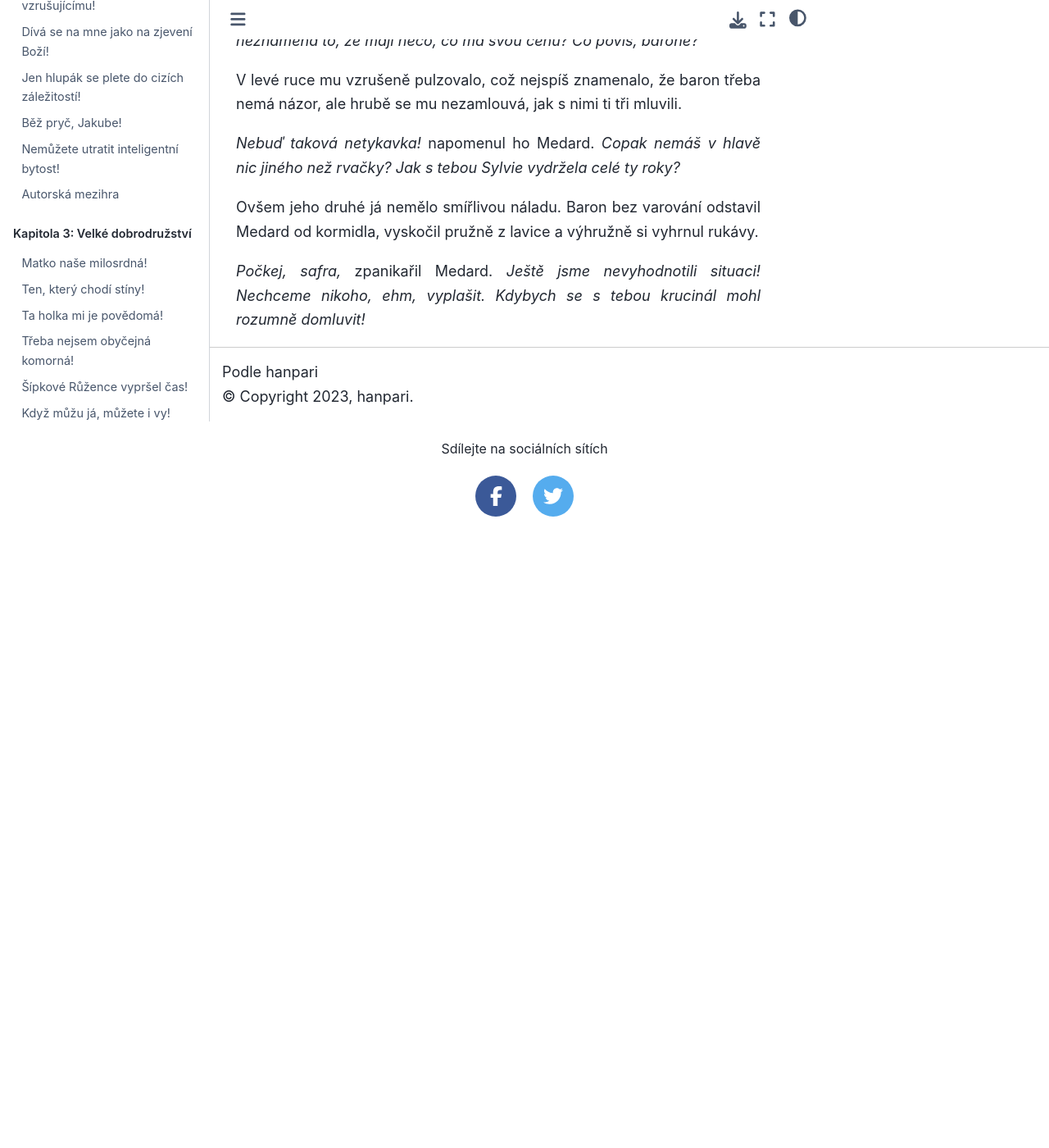
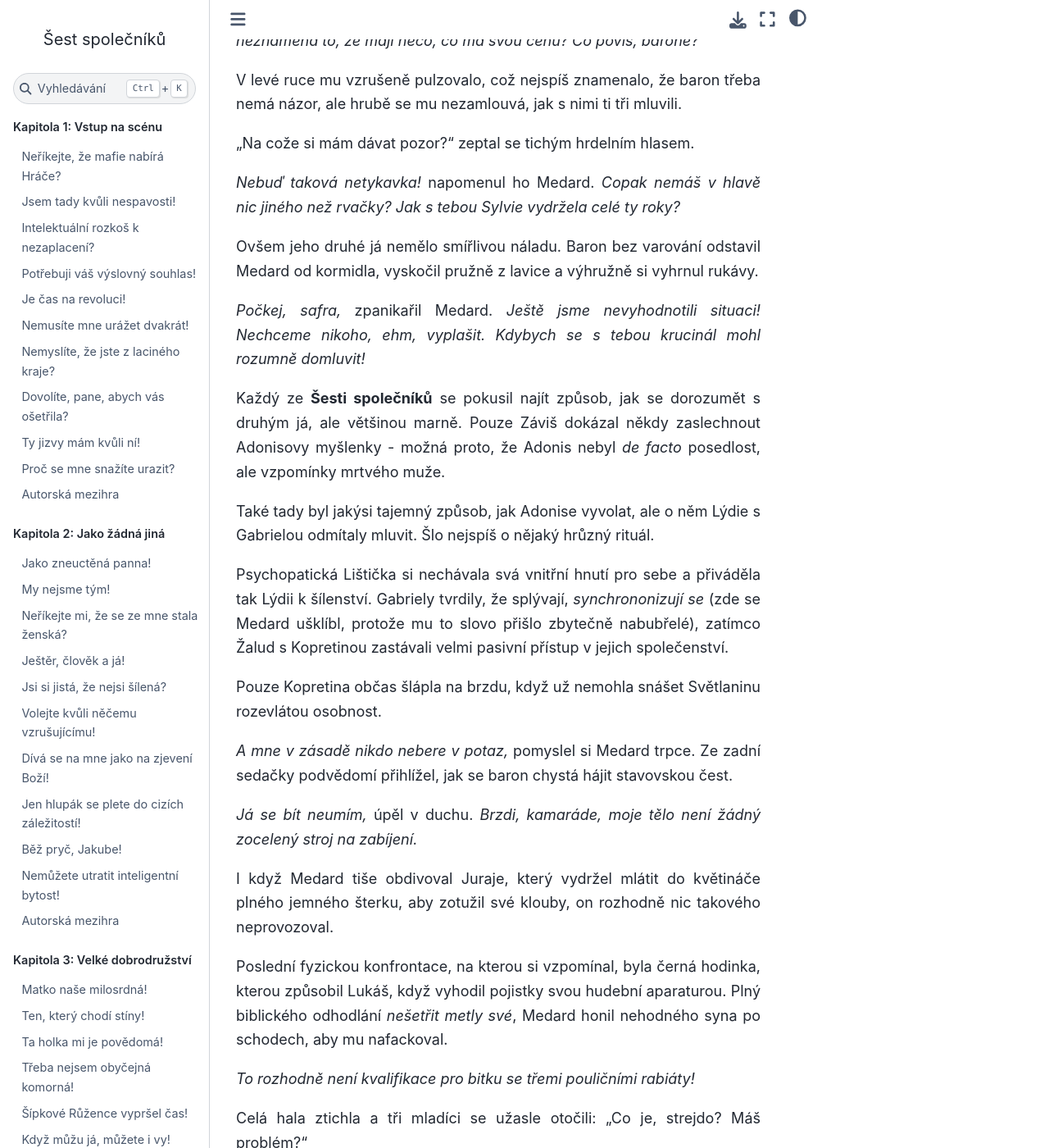
Before and after one commit to hanpari/sest-spolecniku, a Sphinx documentation site: the page built from source/sest_spolecniku/012-o-patro-dal/06.md, in a window 1280 px wide and 1400 px high, scrolled down 5046 px. Shown: the whole window at 82% size. Built offline with Sphinx 7.4.7 and the Sphinx Book theme 1.1.4, drawn with Linux system fonts in a browser that asks for light colours; pages that are not in the unit, such as notebooks, are missing from menus; before the commit the page ends 5676 px from its top, so only the background shows below that; some of the changed text lies outside the part shown.

Commit message:
Mam zenu a deti

```diff
--- a/source/sest_spolecniku/012-o-patro-dal/06.md
+++ b/source/sest_spolecniku/012-o-patro-dal/06.md
@@ -106,8 +106,34 @@
 
 V levé ruce mu vzrušeně pulzovalo, což nejspíš znamenalo, že baron třeba nemá názor, ale hrubě se mu nezamlouvá, jak s nimi ti tři mluvili.
 
+"Na cože si mám dávat pozor?" zeptal se tichým hrdelním hlasem.
+
 *Nebuď taková netykavka!* napomenul ho Medard. *Copak nemáš v hlavě nic jiného než rvačky? Jak s tebou Sylvie vydržela celé ty roky?*
 
 Ovšem jeho druhé já nemělo smířlivou náladu. Baron bez varování odstavil Medard od kormidla, vyskočil pružně z lavice a výhružně si vyhrnul rukávy.
 
 *Počkej, safra,* zpanikařil Medard. *Ještě jsme nevyhodnotili situaci! Nechceme nikoho, ehm, vyplašit. Kdybych se s tebou krucinál mohl rozumně domluvit!*
+
+Každý ze **Šesti společníků** se pokusil najít způsob, jak se dorozumět s druhým já, ale většinou marně. Pouze Záviš dokázal někdy zaslechnout Adonisovy myšlenky - možná proto, že Adonis nebyl *de facto* posedlost, ale vzpomínky mrtvého muže.
+
+Také tady byl jakýsi tajemný způsob, jak Adonise vyvolat, ale o něm Lýdie s Gabrielou odmítaly mluvit. Šlo nejspíš o nějaký hrůzný rituál.
+
+Psychopatická Lištička si nechávala svá vnitřní hnutí pro sebe a přiváděla tak Lýdii k šílenství. Gabriely tvrdily, že splývají, *synchrononizují se* (zde se Medard ušklíbl, protože mu to slovo přišlo zbytečně nabubřelé), zatímco Žalud s Kopretinou zastávali velmi pasivní přístup v jejich společenství.
+
+Pouze Kopretina občas šlápla na brzdu, když už nemohla snášet Světlaninu rozevlátou osobnost.
+
+*A mne v zásadě nikdo nebere v potaz,* pomyslel si Medard trpce. Ze zadní sedačky podvědomí přihlížel, jak se baron chystá hájit stavovskou čest.
+
+*Já se bít neumím,* úpěl v duchu. *Brzdi, kamaráde, moje tělo není žádný zocelený stroj na zabíjení.*
+
+I když Medard tiše obdivoval Juraje, který vydržel mlátit do květináče plného jemného šterku, aby zotužil své klouby, on rozhodně nic takového neprovozoval.
+
+Poslední fyzickou konfrontace, na kterou si vzpomínal, byla černá hodinka, kterou způsobil Lukáš, když vyhodil pojistky svou hudební aparaturou. Plný biblického odhodlání *nešetřit metly své*, Medard honil nehodného syna po schodech, aby mu nafackoval.
+
+*To rozhodně není kvalifikace pro bitku se třemi pouličními rabiáty!*
+
+Celá hala ztichla a tři mladíci se užasle otočili: "Co je, strejdo? Máš problém?"
+
+"Vy máte problém," odtušil baron a chladně dodal. "Už jsem zabil chlapa za míň."
+
+Zatímco mladíci se rozchechtali, Medard si byl jistý, že baron nežertuje. *Pokud je zabije,* pomyslel si zoufale, *půjdu do vězení? Nebo tady opravdu neplatí naše zákony? Barone, já nechci být průkopníkem nových poznatků. Mám rodinu a dvě děti.*
```
